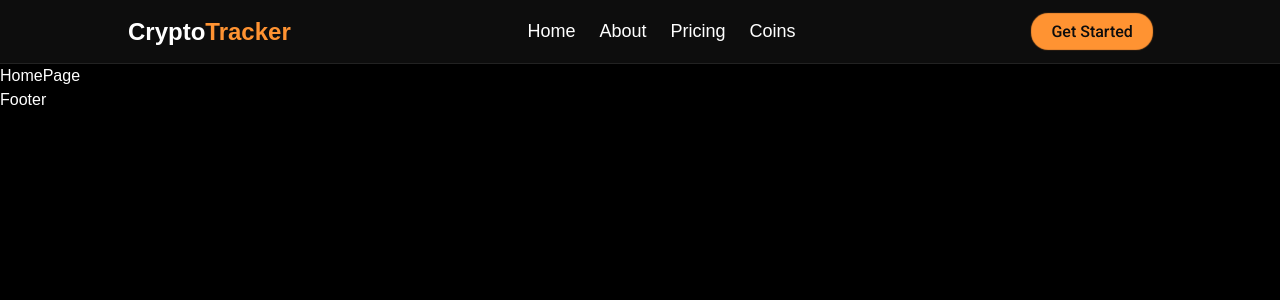
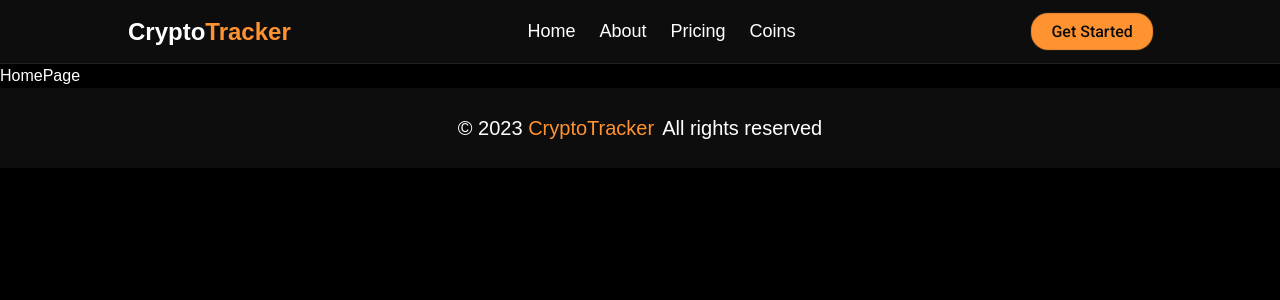
Before and after one commit to margusliinev/react-projects, a React (Vite) app in the folder 03-crypto-tracker/: page / in a window 1280 px wide. Shown: the top 300 px of the page. Built offline with nearby package versions, Linux system fonts and the light colour scheme; a web font is replaced by a local one.

Commit message:
Footer finished

```diff
--- a/03-crypto-tracker/src/components/Footer.jsx
+++ b/03-crypto-tracker/src/components/Footer.jsx
@@ -1,7 +1,18 @@
 import React from 'react';
 
 const Footer = () => {
-    return <div>Footer</div>;
+    return (
+        <footer className='footer'>
+            <h6>
+                &copy; {new Date().getFullYear()}
+                <span>
+                    {' '}
+                    Crypto<span>Tracker</span>
+                </span>
+            </h6>
+            <h6>All rights reserved</h6>
+        </footer>
+    );
 };
 
 export default Footer;
--- a/03-crypto-tracker/src/main.scss
+++ b/03-crypto-tracker/src/main.scss
@@ -300,5 +300,31 @@ h6 {
     }
 }
 
+/* FOOTER */
+/* ==================================================================================================== */
+
+.footer {
+    height: 5rem;
+    background-color: $colorDark;
+    color: $colorWhite;
+    display: grid;
+    place-items: center;
+    padding: 0.75rem;
+    h6 {
+        font-weight: 500;
+        span {
+            color: $colorPrimary;
+        }
+    }
+}
+
+@media screen and (min-width: $width-md) {
+    .footer {
+        display: flex;
+        justify-content: center;
+        gap: 0.5rem;
+    }
+}
+
 /* END */
 /* ==================================================================================================== */
```
